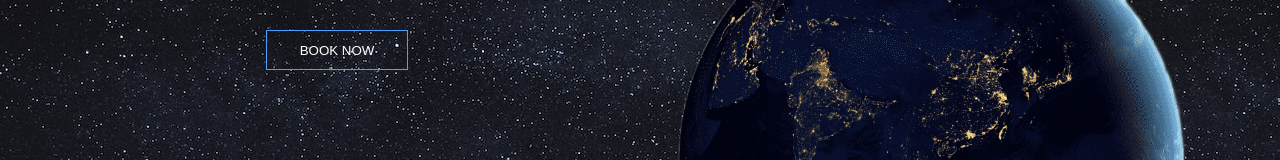
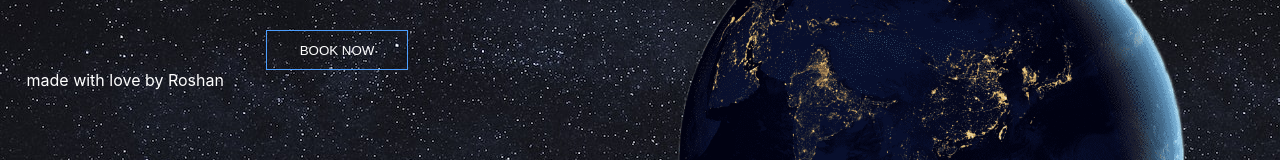
Before and after one commit to roshanpanda666/interstellar-travel, a React (Create React App) app: page / in a window 1280 px wide. Shown: the part 214-374 px from the top of the page. Built offline with nearby package versions, Linux system fonts and the light colour scheme.

Commit message:
first commit

```diff
--- a/src/Home.jsx
+++ b/src/Home.jsx
@@ -51,6 +51,9 @@ const Home = () => {
           <Link to={"/Destination"}><button className='booknow'>BOOK NOW</button></Link>
 
           </div>
+          <div className="madewithlove">
+            made with love by Roshan
+          </div>
         </div>
       </div>
       <div className="rightside">
```
